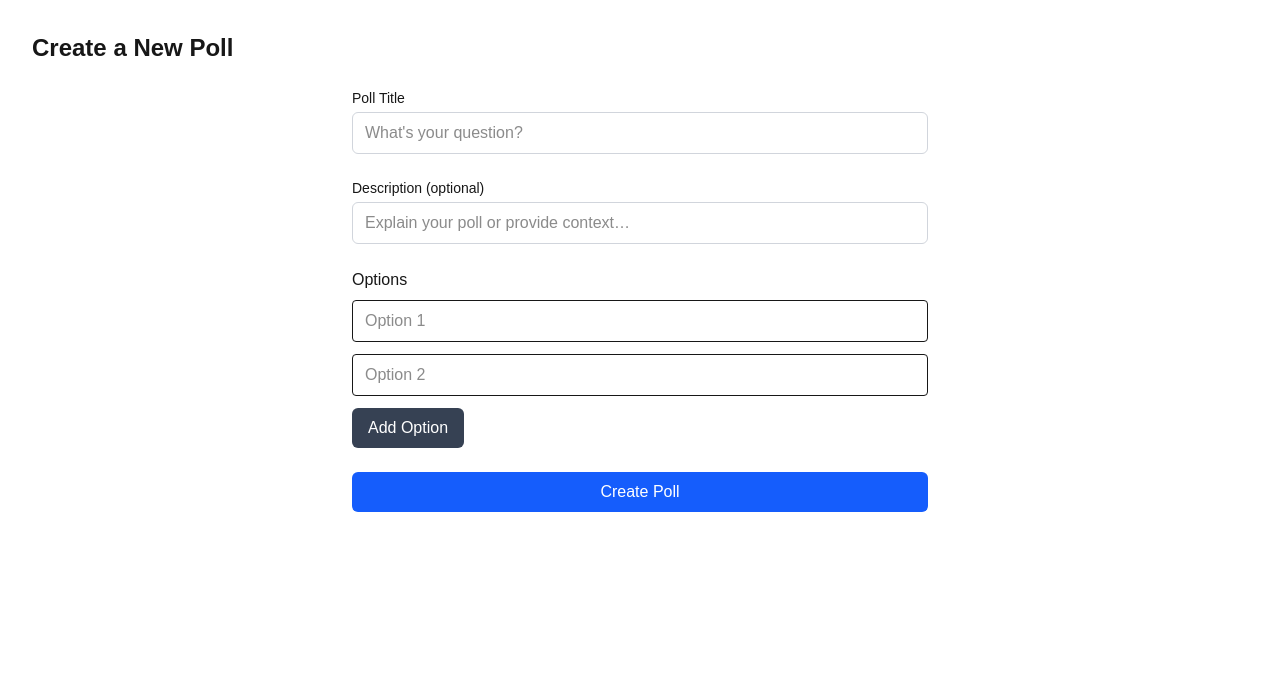
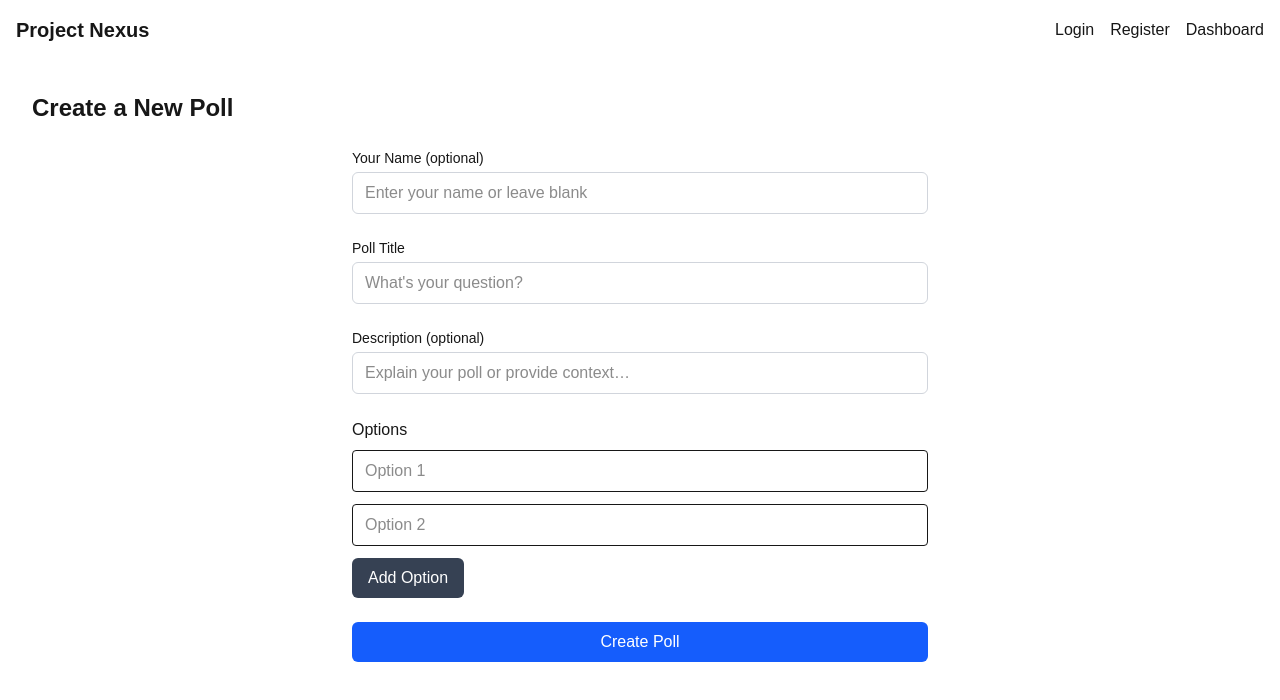
Before and after one commit to balogunkehinde13/alx-project-nexus, a Next.js app: page /create in a window 1280 px wide. Shown: the top 700 px of the page. Built offline with nearby package versions, Linux system fonts and the light colour scheme; no server answers.

Commit message:
feat: setup pollsSlice and the poll creation form

```diff
--- a/app/components/layout/Navbar.tsx
+++ b/app/components/layout/Navbar.tsx
@@ -4,7 +4,7 @@ import Link from "next/link";
 
 export default function Navbar() {
   return (
-    <nav className="w-full p-4 bg-gray-100 flex justify-between items-center">
+    <nav className="w-full p-4 flex justify-between items-center">
       <Link href="/" className="font-bold text-xl">Project Nexus</Link>
 
       <div className="flex gap-4">
--- a/app/components/polls/PollCard.tsx
+++ b/app/components/polls/PollCard.tsx
@@ -14,6 +14,9 @@ export default function PollCard({ poll }: { poll: Poll }) {
           <p className="text-xs text-gray-500">
             {poll.options.length} options · {poll.isClosed ? "Closed" : "Open"}
           </p>
+          <p className="text-xs text-gray-500">
+            Created by {poll.creatorName}
+          </p>
         </div>
       </Card>
     </Link>
--- a/app/components/polls/PollCreateForm.tsx
+++ b/app/components/polls/PollCreateForm.tsx
@@ -5,15 +5,21 @@ import Input from "../ui/Input";
 import Button from "../ui/Button";
 import { useAppDispatch } from "@/app/redux/hooks";
 import { createPoll } from "@/app/redux/slices/pollsSlice";
+import { getOrCreateGuestId } from "@/app/lib/utils/guest";
+import { useAppSelector } from "@/app/redux/hooks";
 import { useRouter } from "next/navigation";
 
 export default function PollCreateForm() {
   const dispatch = useAppDispatch();
   const router = useRouter();
+  const user = useAppSelector((state) => state.auth.user);
+
 
   const [title, setTitle] = useState("");
   const [description, setDescription] = useState("");
-  const [options, setOptions] = useState<string[]>(["", ""]); // two default fields
+  const [options, setOptions] = useState<string[]>(["", ""]);
+  const [creatorName, setCreatorName] = useState("");
+
 
   const [errors, setErrors] = useState<{ title?: string; options?: string }>({});
 
@@ -63,12 +69,16 @@ export default function PollCreateForm() {
 
     const cleanOptions = options.filter((o) => o.trim() !== "");
 
+   const creatorId = user?.id || getOrCreateGuestId();
+
     const res = await dispatch(
-      createPoll({
+    createPoll({
         title,
         description,
         options: cleanOptions,
-      })
+        createdBy: creatorId,
+        creatorName: creatorName || "Anonymous",
+    })
     );
 
     // When successful, go to dashboard or the poll details page
@@ -80,6 +90,17 @@ export default function PollCreateForm() {
 
   return (
     <form onSubmit={handleSubmit} className="flex flex-col gap-6 max-w-xl mx-auto">
+
+      {/* Name Field */}
+      <div>
+        <Input
+            label="Your Name (optional)"
+            value={creatorName}
+            onChange={(e) => setCreatorName(e.target.value)}
+            placeholder="Enter your name or leave blank"
+        />
+      </div>
+
 
       {/* Title Field */}
       <div>
--- a/app/interface/index.ts
+++ b/app/interface/index.ts
@@ -24,6 +24,7 @@ export interface Poll {
   options: Option[];
   createdBy: string;
   createdAt: string;
+  creatorName: string;
   isClosed: boolean;
 }
 
--- a/app/layout.tsx
+++ b/app/layout.tsx
@@ -2,6 +2,7 @@ import type { Metadata } from "next";
 import { Geist, Geist_Mono } from "next/font/google";
 import "./globals.css";
 import Providers from "./redux/Providers";
+import Navbar from "./components/layout/Navbar";
 
 const geistSans = Geist({
   variable: "--font-geist-sans",
@@ -28,7 +29,10 @@ export default function RootLayout({
       <body
         className={`${geistSans.variable} ${geistMono.variable} antialiased`}
       >
-        <Providers>{children}</Providers>
+        <Providers>
+          <Navbar />
+          {children}
+          </Providers>
       </body>
     </html>
   );
--- a/app/lib/api/polls.ts
+++ b/app/lib/api/polls.ts
@@ -10,10 +10,17 @@ export const fetchPollByIdRequest = async (id: string) => {
   return res.data;
 };
 
-export const createPollRequest = async (data: { title: string; description?: string; options: string[] }) => {
+export const createPollRequest = async (data: {
+  title: string;
+  description?: string;
+  options: string[];
+  createdBy: string;
+  creatorName: string;
+}) => {
   const res = await api.post("/polls", data);
   return res.data;
 };
+
 
 export const closePollRequest = async (id: string) => {
   const res = await api.post(`/polls/${id}/close`);
--- /dev/null
+++ b/app/lib/utils/guest.ts
@@ -0,0 +1,13 @@
+export function getOrCreateGuestId(): string {
+  if (typeof window === "undefined") return "";
+
+  let id = localStorage.getItem("guest_id");
+
+  if (!id) {
+    // Simple random ID
+    id = "guest_" + Math.random().toString(36).substring(2, 12);
+    localStorage.setItem("guest_id", id);
+  }
+
+  return id;
+}
--- a/app/redux/slices/pollsSlice.ts
+++ b/app/redux/slices/pollsSlice.ts
@@ -40,7 +40,9 @@ export const fetchPollById = createAsyncThunk(
 // CREATE POLL
 export const createPoll = createAsyncThunk(
   "polls/createPoll",
-  async (data: { title: string; description?: string; options: string[] }, { rejectWithValue }) => {
+  async (data:
+    { title: string; description?: string; options: string[]; createdBy: string; creatorName: string },
+    { rejectWithValue }) => {
     try {
       const res = await createPollRequest(data);
       return res.data;
```
